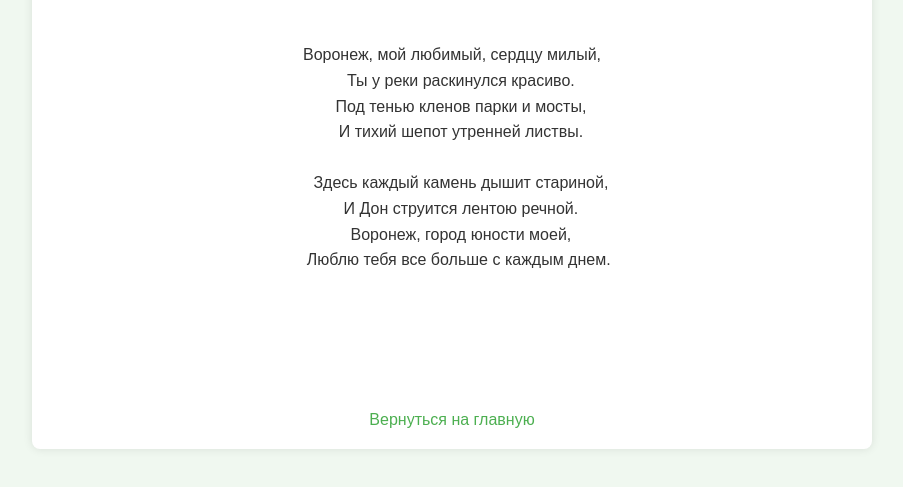
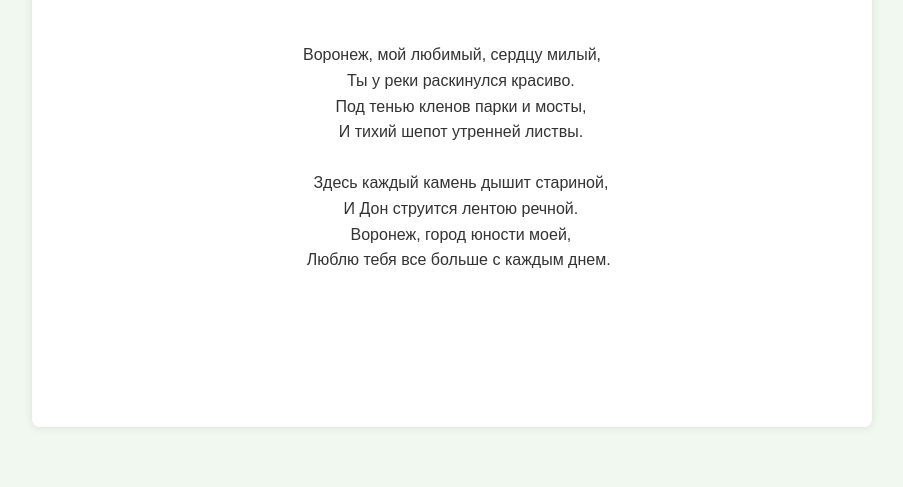
Before and after one commit to DAGGYCH/rodina.github.io-Stp-, a plain HTML site: page Cтих3.html in a window 1280 px wide. Shown: the part 119-606 px from the top of the page, without its empty margins (188-1091 px from the left). Drawn offline with Linux system fonts and the light colour scheme.

Commit message:
Update Cтих3.html

```diff
--- a/Cтих3.html
+++ b/Cтих3.html
@@ -72,7 +72,7 @@
         </div>
         <p class="author">
         </p>
-        <a href="index.html" class="back-link">Вернуться на главную</a>
+        <a href="index.html" Вернуться на главную</a>
         </div>
 </body>
 </html>
```
